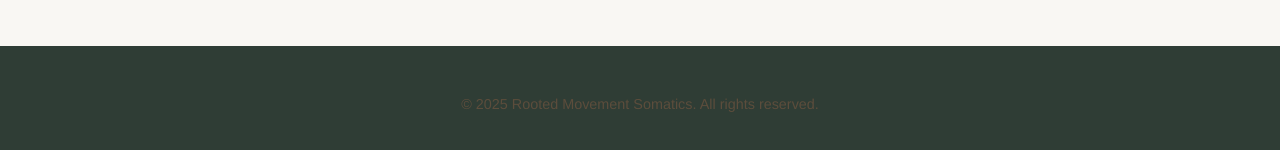
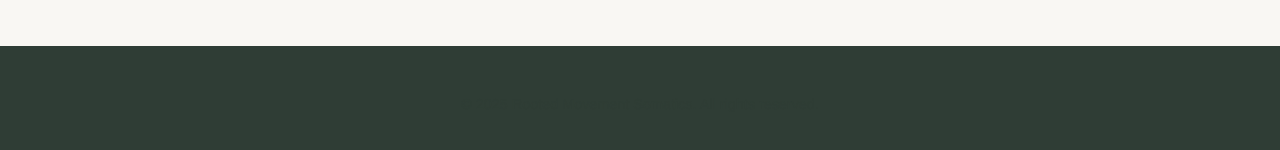
Before and after one commit to DreamTravler7/Rooted-Movement-Site, a plain HTML site: page index.html in a window 1280 px wide. Shown: the part 1860-2010 px from the top of the page. Drawn offline with Linux system fonts and the light colour scheme.

Commit message:
Update index.html

```diff
--- a/index.html
+++ b/index.html
@@ -94,7 +94,7 @@
       text-align: center;
       padding: 2rem 1rem;
       background-color: #2F3D35;
-      color: #5c4d3c;
+      color: #2F3D35;
       font-size: 0.9rem;
       margin-top: 3rem;
     }
```
